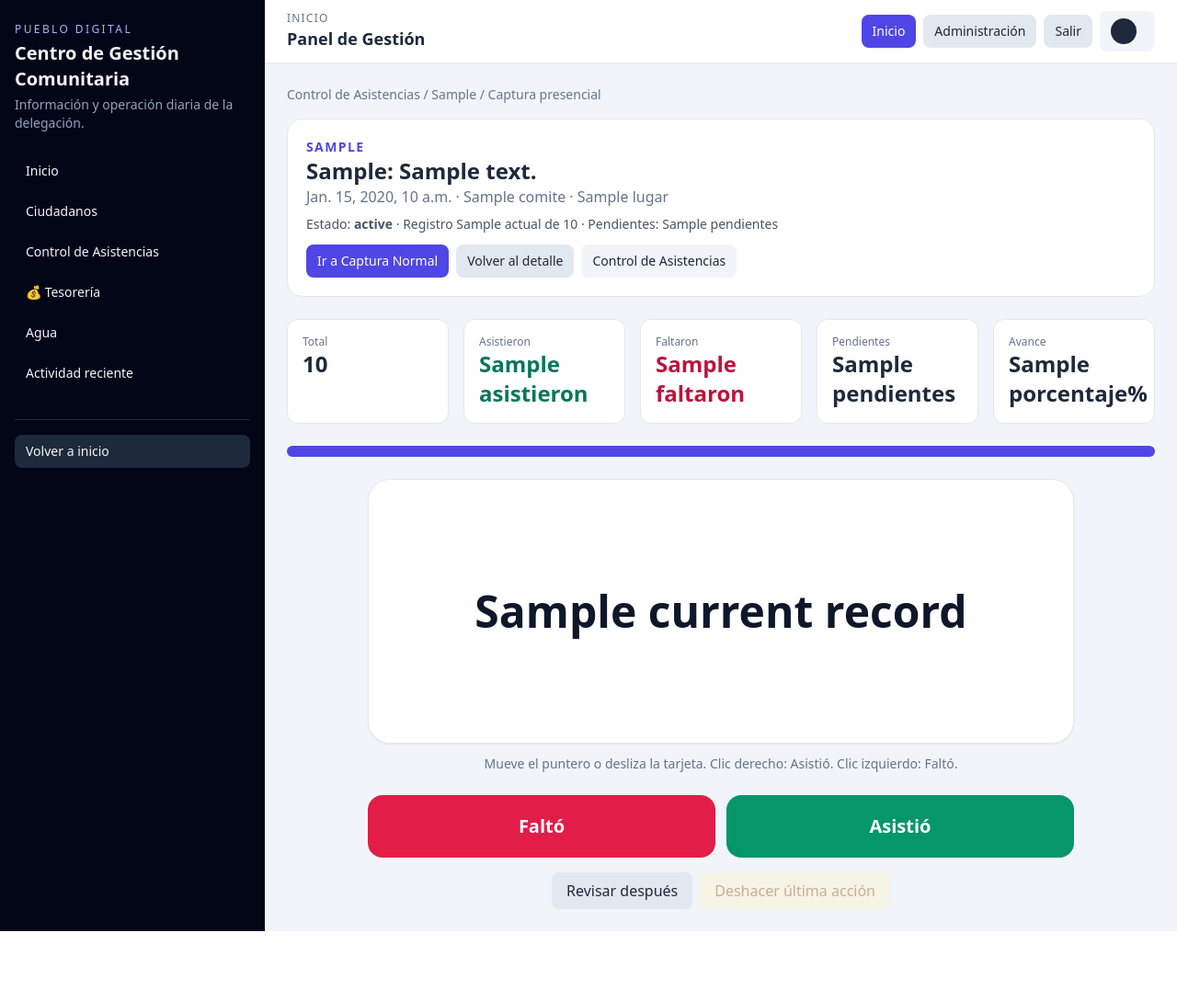
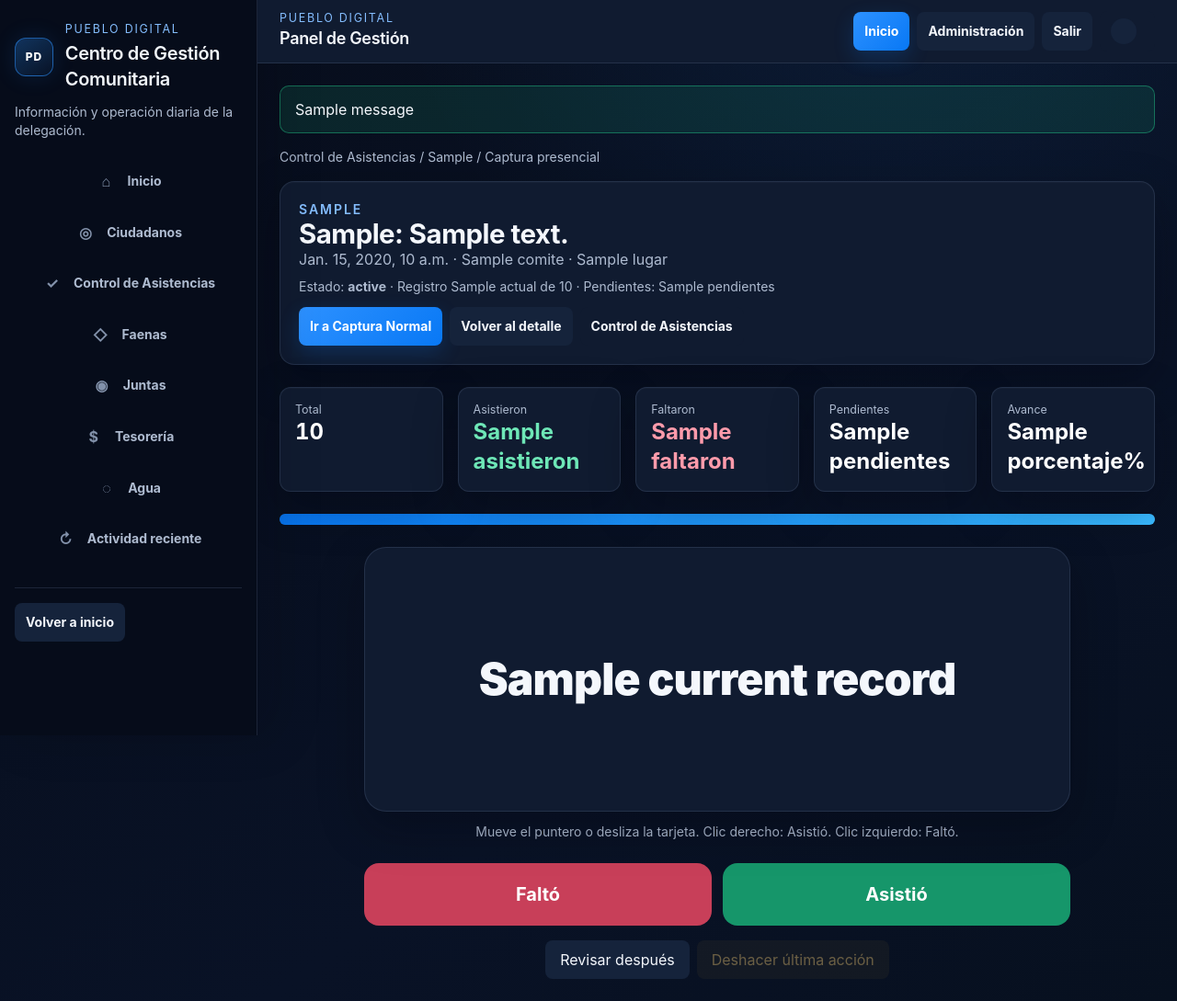
Before and after one commit to adalbertomejia/puebloDigital, a Django app: template templates/dashboard/captura_asistencia_secuencial.html in a window 1280 px wide. Shown: the whole page at 92% size. Before the commit the page ends 1013 px from the top, so only its background shows below. Run offline with Django 3.2, Linux system fonts and the light colour scheme; the template is opened without the code that fills it: most values are stand-ins (such as "Sample title", 1, 10 or a date in 2020); one stand-in notice (Sample message) is shown; some libraries are stand-ins or nearby versions.

Commit message:
Rediseña la interfaz operativa con tema oscuro

```diff
--- /dev/null
+++ b/static/css/pueblo-digital.css
@@ -0,0 +1,169 @@
+/* Pueblo Digital — sistema visual operativo oscuro */
+:root {
+  color-scheme: dark;
+  --pd-bg: #070d1b;
+  --pd-bg-raised: #0b1427;
+  --pd-panel: #101b30;
+  --pd-panel-strong: #15233b;
+  --pd-line: #263753;
+  --pd-line-soft: rgba(126, 151, 190, .18);
+  --pd-text: #f4f7fc;
+  --pd-muted: #aebbd0;
+  --pd-subtle: #8291aa;
+  --pd-blue: #2d91ff;
+  --pd-blue-strong: #0878f5;
+  --pd-green: #24c889;
+  --pd-amber: #f5b942;
+  --pd-red: #f15d72;
+  --pd-cyan: #39c6e6;
+  --pd-radius: 14px;
+  --pd-radius-lg: 20px;
+  --pd-shadow: 0 18px 50px rgba(0, 3, 12, .28);
+}
+
+* { box-sizing: border-box; }
+html { background: var(--pd-bg); }
+body.app-shell {
+  margin: 0;
+  background:
+    radial-gradient(circle at 75% -10%, rgba(45, 145, 255, .10), transparent 34rem),
+    linear-gradient(145deg, var(--pd-bg), #091226 65%, #07101f);
+  color: var(--pd-text);
+  font-family: Inter, ui-sans-serif, system-ui, -apple-system, BlinkMacSystemFont, "Segoe UI", sans-serif;
+  font-size: 16px;
+  line-height: 1.5;
+}
+a, button, input, select, textarea { transition: border-color .16s ease, background-color .16s ease, color .16s ease, box-shadow .16s ease; }
+a { color: inherit; }
+:focus-visible { outline: 3px solid var(--pd-blue) !important; outline-offset: 3px; }
+::selection { background: var(--pd-blue); color: white; }
+
+.app-sidebar {
+  background: rgba(7, 13, 27, .96) !important;
+  border-right: 1px solid var(--pd-line-soft);
+  box-shadow: 18px 0 50px rgba(0, 2, 10, .16);
+}
+.brand-lockup { display: flex; align-items: center; gap: .8rem; }
+.brand-mark {
+  display: inline-grid; place-items: center; flex: 0 0 auto; width: 42px; height: 42px;
+  border: 1px solid rgba(45,145,255,.55); border-radius: 12px; color: #fff;
+  background: linear-gradient(145deg, rgba(45,145,255,.3), rgba(45,145,255,.05));
+  font-size: .75rem; font-weight: 800; letter-spacing: .08em; box-shadow: 0 0 24px rgba(45,145,255,.13);
+}
+.app-sidebar nav { display: grid; gap: .35rem; }
+.nav-link { display: flex !important; align-items: center; gap: .7rem; min-height: 46px; color: var(--pd-muted); border: 1px solid transparent; }
+.nav-link > span { display: inline-grid; place-items: center; width: 24px; color: var(--pd-subtle); font-size: 1rem; }
+.nav-link:hover { color: var(--pd-text); background: var(--pd-panel) !important; border-color: var(--pd-line-soft); }
+.nav-link.is-active { position: relative; color: #fff; background: linear-gradient(90deg, rgba(45,145,255,.20), rgba(45,145,255,.04)) !important; border-color: rgba(45,145,255,.3); }
+.nav-link.is-active::before { content: ""; position: absolute; left: -1px; top: 9px; bottom: 9px; width: 3px; border-radius: 4px; background: var(--pd-blue); box-shadow: 0 0 13px var(--pd-blue); }
+.nav-link.is-active > span { color: var(--pd-blue); }
+
+.app-header { background: rgba(9, 17, 34, .88) !important; border-color: var(--pd-line-soft) !important; backdrop-filter: blur(16px); }
+main { width: 100%; max-width: 1680px; margin-inline: auto; }
+
+/* Superficies: cubre todos los módulos existentes sin alterar sus datos. */
+.bg-white, .bg-white\/80, .bg-slate-50, .bg-slate-100 {
+  background-color: var(--pd-panel) !important;
+  color: var(--pd-text) !important;
+}
+.bg-slate-200, .bg-slate-800 { background-color: var(--pd-panel-strong) !important; color: var(--pd-text) !important; }
+.border, .border-b, .border-t { border-color: var(--pd-line-soft) !important; }
+.divide-y > :not([hidden]) ~ :not([hidden]) { border-color: var(--pd-line-soft) !important; }
+.shadow-sm { box-shadow: var(--pd-shadow) !important; }
+.rounded-xl.border, .rounded-2xl.border, .rounded-3xl.border {
+  box-shadow: 0 1px 0 rgba(255,255,255,.025) inset, var(--pd-shadow);
+}
+
+/* Jerarquía tipográfica */
+.text-slate-900, .text-slate-800, .text-slate-700, .text-sky-950, .text-amber-950, .text-emerald-950 { color: var(--pd-text) !important; }
+.text-slate-600, .text-slate-500, .text-slate-400 { color: var(--pd-muted) !important; }
+.text-xs { font-size: .78rem !important; }
+h1, h2, h3, h4, h5 { letter-spacing: -.018em; }
+h3.text-2xl, h1.text-2xl { font-size: clamp(1.55rem, 2.3vw, 2.15rem) !important; }
+.uppercase.tracking-widest, .uppercase.tracking-\[\.2em\] { color: #84bdff !important; letter-spacing: .14em !important; }
+
+/* Acciones */
+button, a[class*="px-"][class*="py-"] { min-height: 42px; display: inline-flex; align-items: center; justify-content: center; font-weight: 650; text-decoration: none; }
+.bg-indigo-600, .bg-indigo-500 { background: linear-gradient(135deg, var(--pd-blue), var(--pd-blue-strong)) !important; color: #fff !important; box-shadow: 0 8px 22px rgba(16,126,247,.20); }
+.bg-indigo-600:hover { background: #46a1ff !important; }
+.bg-emerald-600, .bg-emerald-500 { background: #16966a !important; color: #fff !important; }
+.bg-rose-600, .bg-rose-500 { background: #c83f59 !important; color: #fff !important; }
+.bg-amber-500 { background: #c98918 !important; color: #fff !important; }
+.bg-indigo-100, .bg-indigo-50 { background: rgba(45,145,255,.14) !important; color: #8fc4ff !important; }
+.bg-emerald-100, .bg-emerald-50 { background: rgba(36,200,137,.13) !important; color: #6ee7b7 !important; }
+.bg-amber-100, .bg-amber-50 { background: rgba(245,185,66,.13) !important; color: #ffd477 !important; }
+.bg-rose-100, .bg-rose-50 { background: rgba(241,93,114,.13) !important; color: #ff9bab !important; }
+.bg-cyan-100 { background: rgba(57,198,230,.13) !important; color: #8be8fa !important; }
+.text-indigo-600, .text-indigo-700, .text-sky-700, .text-sky-900 { color: #72b6ff !important; }
+.text-emerald-600, .text-emerald-700, .text-emerald-800 { color: #6ee7b7 !important; }
+.text-amber-600, .text-amber-700, .text-amber-800, .text-amber-900 { color: #ffd477 !important; }
+.text-rose-600, .text-rose-700 { color: #ff9bab !important; }
+
+/* Formularios */
+label { color: #dce5f2; }
+input:not([type="checkbox"]):not([type="radio"]), select, textarea {
+  width: 100%; min-height: 45px; border: 1px solid #344866 !important; border-radius: 10px !important;
+  background: #0a1427 !important; color: var(--pd-text) !important; padding: .65rem .8rem !important;
+}
+input::placeholder, textarea::placeholder { color: #7787a0; opacity: 1; }
+input:focus, select:focus, textarea:focus { border-color: var(--pd-blue) !important; box-shadow: 0 0 0 3px rgba(45,145,255,.18) !important; outline: 0; }
+input[type="checkbox"], input[type="radio"] { width: 20px; height: 20px; accent-color: var(--pd-blue); }
+form p { margin: 0 0 1rem; }
+form p > label { display: block; margin-bottom: .35rem; font-weight: 650; }
+.helptext { display: block; margin-top: .35rem; color: var(--pd-muted); font-size: .875rem; }
+.errorlist { margin: .3rem 0; padding-left: 1.2rem; color: #ff9bab; }
+
+/* Tablas y métricas */
+.overflow-x-auto { border-radius: 12px; scrollbar-color: #3a5378 #0a1427; }
+table { border-collapse: collapse; color: var(--pd-text); }
+thead { background: rgba(5,11,24,.55) !important; }
+th { color: #aebdd2; font-size: .76rem; letter-spacing: .045em; text-transform: uppercase; font-weight: 700; }
+th, td { padding: .8rem .75rem; border-color: var(--pd-line-soft) !important; }
+tbody tr { border-color: var(--pd-line-soft) !important; }
+tbody tr:hover { background: rgba(45,145,255,.045); }
+.h-2.rounded-full, .h-3.rounded-full { background: #22314c !important; box-shadow: inset 0 1px 4px rgba(0,0,0,.35); }
+.h-2.rounded-full > div, .h-3.rounded-full > div { background: linear-gradient(90deg, #0878f5, #39b9ff) !important; }
+article.bg-white > p.text-2xl, article.bg-slate-50 > p.text-2xl { color: #fff; font-variant-numeric: tabular-nums; }
+
+/* Encabezados de módulo y estados */
+.border-sky-200, .border-amber-200, .border-emerald-200, .border-slate-300, .border-rose-200, .border-rose-300 { border-color: var(--pd-line) !important; }
+.alert { padding: .8rem 1rem; border: 1px solid var(--pd-line); border-radius: 10px; background: var(--pd-panel); color: var(--pd-text); }
+.alert.success { border-color: rgba(36,200,137,.45); background: rgba(36,200,137,.12); }
+.alert.warning { border-color: rgba(245,185,66,.45); background: rgba(245,185,66,.12); }
+.alert.error { border-color: rgba(241,93,114,.45); background: rgba(241,93,114,.12); }
+details summary { cursor: pointer; min-height: 36px; display: flex; align-items: center; }
+
+.mobile-dock { display: none; }
+@media (min-width: 1024px) {
+  .app-sidebar { position: sticky; top: 0; height: 100vh; overflow-y: auto; flex: 0 0 17.5rem; }
+}
+@media (max-width: 1023px) {
+  body.app-shell { padding-bottom: 78px; }
+  .app-sidebar { padding-block: .9rem !important; }
+  .app-sidebar > p, .app-sidebar > nav, .app-sidebar > div:last-child { display: none; }
+  .brand-lockup h1 { font-size: 1rem !important; }
+  .app-header nav > a:first-child { display: none; }
+  .mobile-dock {
+    position: fixed; z-index: 50; display: grid; grid-template-columns: repeat(5, 1fr); left: 10px; right: 10px; bottom: 10px;
+    min-height: 64px; padding: 5px; border: 1px solid var(--pd-line); border-radius: 17px;
+    background: rgba(10,19,37,.94); box-shadow: 0 14px 45px rgba(0,0,0,.45); backdrop-filter: blur(18px);
+  }
+  .mobile-dock a { min-width: 0; display: flex; flex-direction: column; align-items: center; justify-content: center; gap: 1px; border-radius: 11px; color: var(--pd-muted); font-size: .67rem; text-decoration: none; }
+  .mobile-dock a span { font-size: 1.15rem; line-height: 1.35; }
+  .mobile-dock a[aria-current="page"] { color: #fff; background: rgba(45,145,255,.16); }
+  .mobile-dock a[aria-current="page"] span { color: var(--pd-blue); }
+}
+@media (max-width: 640px) {
+  .app-header > div { align-items: flex-start; }
+  .app-header nav { width: 100%; justify-content: space-between; }
+  .app-header nav > a { font-size: .75rem; padding: .5rem .65rem; }
+  .app-header nav > span { margin-left: auto; }
+  main { padding: 1rem !important; }
+  .rounded-2xl, .rounded-3xl { border-radius: 14px !important; }
+  section[class*="grid"] { gap: .75rem !important; }
+  table { min-width: 680px; }
+  .mobile-dock { left: 6px; right: 6px; bottom: 6px; }
+}
+@media (prefers-reduced-motion: reduce) {
+  *, *::before, *::after { scroll-behavior: auto !important; transition-duration: .01ms !important; animation-duration: .01ms !important; animation-iteration-count: 1 !important; }
+}
--- a/templates/dashboard/base_dashboard.html
+++ b/templates/dashboard/base_dashboard.html
@@ -1,3 +1,4 @@
+{% load static %}
 <!doctype html>
 <html lang="es">
 <head>
@@ -5,21 +6,29 @@
   <meta name="viewport" content="width=device-width, initial-scale=1">
   <title>{% block title %}Panel de Gestión{% endblock %}</title>
   <script src="https://cdn.tailwindcss.com"></script>
+  <link rel="stylesheet" href="{% static 'css/pueblo-digital.css' %}">
 </head>
-<body class="bg-slate-100 text-slate-800 min-h-screen">
+<body class="app-shell bg-slate-100 text-slate-800 min-h-screen">
   <div class="min-h-screen lg:flex">
-    <aside class="w-full lg:w-72 bg-slate-950 text-slate-100 px-4 py-5 lg:py-6">
-      <p class="text-xs uppercase tracking-[.2em] text-indigo-300">Pueblo Digital</p>
-      <h1 class="text-xl font-semibold mt-1">Centro de Gestión Comunitaria</h1>
-      <p class="text-sm text-slate-400 mt-1">Información y operación diaria de la delegación.</p>
+    <aside class="app-sidebar w-full lg:w-72 bg-slate-950 text-slate-100 px-4 py-5 lg:py-6">
+      <div class="brand-lockup">
+        <span class="brand-mark" aria-hidden="true">PD</span>
+        <div>
+          <p class="text-xs uppercase tracking-[.2em] text-indigo-300">Pueblo Digital</p>
+          <h1 class="text-xl font-semibold mt-1">Centro de Gestión Comunitaria</h1>
+        </div>
+      </div>
+      <p class="text-sm text-slate-400 mt-3">Información y operación diaria de la delegación.</p>
 
       <nav class="mt-6 space-y-2 text-sm">
-        <a href="{% url 'dashboard_operativo' %}" class="block rounded-lg px-3 py-2 {% if request.resolver_match.url_name == 'dashboard_operativo' %}bg-slate-800{% else %}hover:bg-slate-800{% endif %}">Inicio</a>
-        <a href="{% url 'padron_ciudadanos' %}" class="block rounded-lg px-3 py-2 {% if request.resolver_match.url_name == 'padron_ciudadanos' %}bg-slate-800{% else %}hover:bg-slate-800{% endif %}">Ciudadanos</a>
-        <a href="{% url 'control_asistencias' %}" class="block rounded-lg px-3 py-2 {% if request.resolver_match.url_name == 'control_asistencias' %}bg-slate-800{% else %}hover:bg-slate-800{% endif %}">Control de Asistencias</a>
-        <a href="{% url 'tesoreria_operativa' %}" class="block rounded-lg px-3 py-2 {% if 'tesoreria' in request.resolver_match.url_name or request.resolver_match.url_name == 'acreditar_obligacion' %}bg-slate-800{% else %}hover:bg-slate-800{% endif %}">💰 Tesorería</a>
-        <a href="{% url 'control_agua' %}" class="block rounded-lg px-3 py-2 {% if request.resolver_match.url_name == 'control_agua' %}bg-slate-800{% else %}hover:bg-slate-800{% endif %}">Agua</a>
-        <a href="#actividad-reciente" class="block rounded-lg px-3 py-2 hover:bg-slate-800">Actividad reciente</a>
+        <a href="{% url 'dashboard_operativo' %}" class="nav-link block rounded-lg px-3 py-2 {% if request.resolver_match.url_name == 'dashboard_operativo' %}is-active bg-slate-800{% else %}hover:bg-slate-800{% endif %}"><span aria-hidden="true">⌂</span> Inicio</a>
+        <a href="{% url 'padron_ciudadanos' %}" class="nav-link block rounded-lg px-3 py-2 {% if 'ciudadano' in request.resolver_match.url_name or request.resolver_match.url_name == 'padron_ciudadanos' %}is-active bg-slate-800{% else %}hover:bg-slate-800{% endif %}"><span aria-hidden="true">◎</span> Ciudadanos</a>
+        <a href="{% url 'control_asistencias' %}" class="nav-link block rounded-lg px-3 py-2 {% if 'asistencia' in request.resolver_match.url_name %}is-active bg-slate-800{% else %}hover:bg-slate-800{% endif %}"><span aria-hidden="true">✓</span> Control de Asistencias</a>
+        <a href="{% url 'control_asistencias' %}#faenas" class="nav-link block rounded-lg px-3 py-2"><span aria-hidden="true">◇</span> Faenas</a>
+        <a href="{% url 'control_asistencias' %}#juntas" class="nav-link block rounded-lg px-3 py-2"><span aria-hidden="true">◉</span> Juntas</a>
+        <a href="{% url 'tesoreria_operativa' %}" class="nav-link block rounded-lg px-3 py-2 {% if 'tesoreria' in request.resolver_match.url_name or request.resolver_match.url_name == 'acreditar_obligacion' %}is-active bg-slate-800{% else %}hover:bg-slate-800{% endif %}"><span aria-hidden="true">$</span> Tesorería</a>
+        <a href="{% url 'control_agua' %}" class="nav-link block rounded-lg px-3 py-2 {% if request.resolver_match.url_name == 'control_agua' %}is-active bg-slate-800{% else %}hover:bg-slate-800{% endif %}"><span aria-hidden="true">◌</span> Agua</a>
+        <a href="{% url 'dashboard_operativo' %}#actividad-reciente" class="nav-link block rounded-lg px-3 py-2"><span aria-hidden="true">↻</span> Actividad reciente</a>
       </nav>
 
       <div class="mt-8 border-t border-slate-800 pt-4 space-y-2 text-sm">
@@ -28,10 +37,10 @@
     </aside>
 
     <section class="flex-1 min-w-0">
-      <header class="bg-white border-b sticky top-0 z-10">
+      <header class="app-header bg-white border-b sticky top-0 z-10">
         <div class="px-4 py-3 md:px-6 flex flex-wrap gap-3 items-center justify-between">
           <div>
-            <p class="text-xs uppercase tracking-widest text-slate-500">Inicio</p>
+            <p class="text-xs uppercase tracking-widest text-slate-500">Pueblo Digital</p>
             <h2 class="font-semibold text-lg">Panel de Gestión</h2>
           </div>
           <nav class="flex items-center gap-2 text-sm">
@@ -49,9 +58,21 @@
       </header>
 
       <main class="px-4 md:px-6 py-6">
+        {% if messages %}
+          <div class="system-messages space-y-2 mb-4" role="status" aria-live="polite">
+            {% for message in messages %}<div class="alert {{ message.tags }}">{{ message }}</div>{% endfor %}
+          </div>
+        {% endif %}
         {% block content %}{% endblock %}
       </main>
     </section>
   </div>
+  <nav class="mobile-dock" aria-label="Navegación principal móvil">
+    <a href="{% url 'dashboard_operativo' %}" {% if request.resolver_match.url_name == 'dashboard_operativo' %}aria-current="page"{% endif %}><span aria-hidden="true">⌂</span>Inicio</a>
+    <a href="{% url 'padron_ciudadanos' %}" {% if 'ciudadano' in request.resolver_match.url_name %}aria-current="page"{% endif %}><span aria-hidden="true">◎</span>Ciudadanos</a>
+    <a href="{% url 'control_asistencias' %}" {% if 'asistencia' in request.resolver_match.url_name %}aria-current="page"{% endif %}><span aria-hidden="true">✓</span>Asistencias</a>
+    <a href="{% url 'tesoreria_operativa' %}" {% if 'tesoreria' in request.resolver_match.url_name %}aria-current="page"{% endif %}><span aria-hidden="true">$</span>Tesorería</a>
+    <a href="/admin/"><span aria-hidden="true">⚙</span>Administración</a>
+  </nav>
 </body>
 </html>
--- a/templates/home.html
+++ b/templates/home.html
@@ -1,9 +1,11 @@
+{% load static %}
 <!doctype html>
 <html lang="es">
 <head>
   <meta charset="utf-8">
   <title>Pueblo Digital</title>
   <meta name="viewport" content="width=device-width, initial-scale=1">
+  <link rel="stylesheet" href="{% static 'css/public.css' %}">
   <style>
     :root {
       --bg: #f4f6f8;
--- a/templates/registration/login.html
+++ b/templates/registration/login.html
@@ -1,9 +1,11 @@
+{% load static %}
 <!doctype html>
 <html lang="es">
 <head>
   <meta charset="utf-8">
   <title>Iniciar sesión</title>
   <meta name="viewport" content="width=device-width, initial-scale=1">
+  <link rel="stylesheet" href="{% static 'css/public.css' %}">
   <style>
     :root {
       color-scheme: light dark;
```
Also changed, not shown: static/css/public.css (added, +32 -0 lines).
